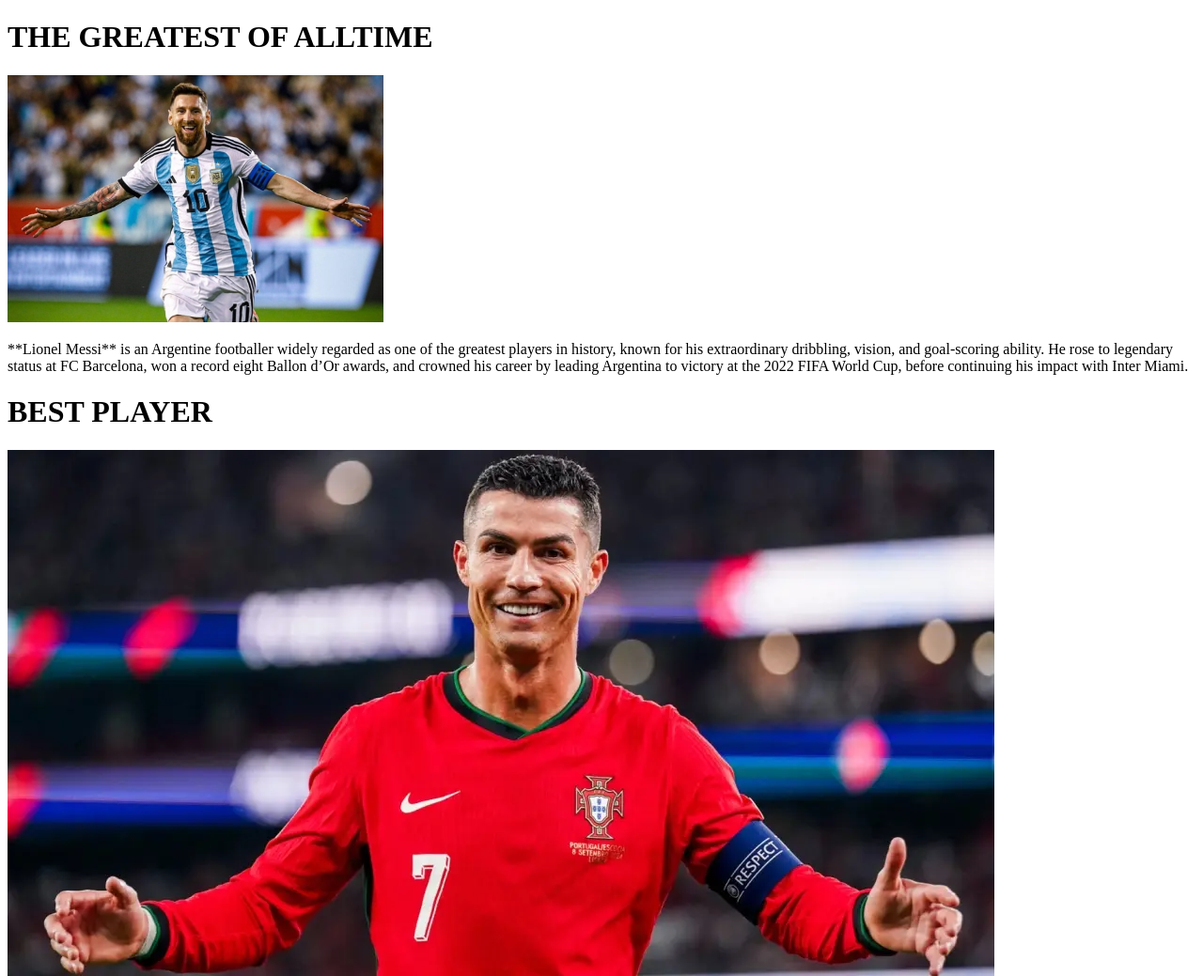
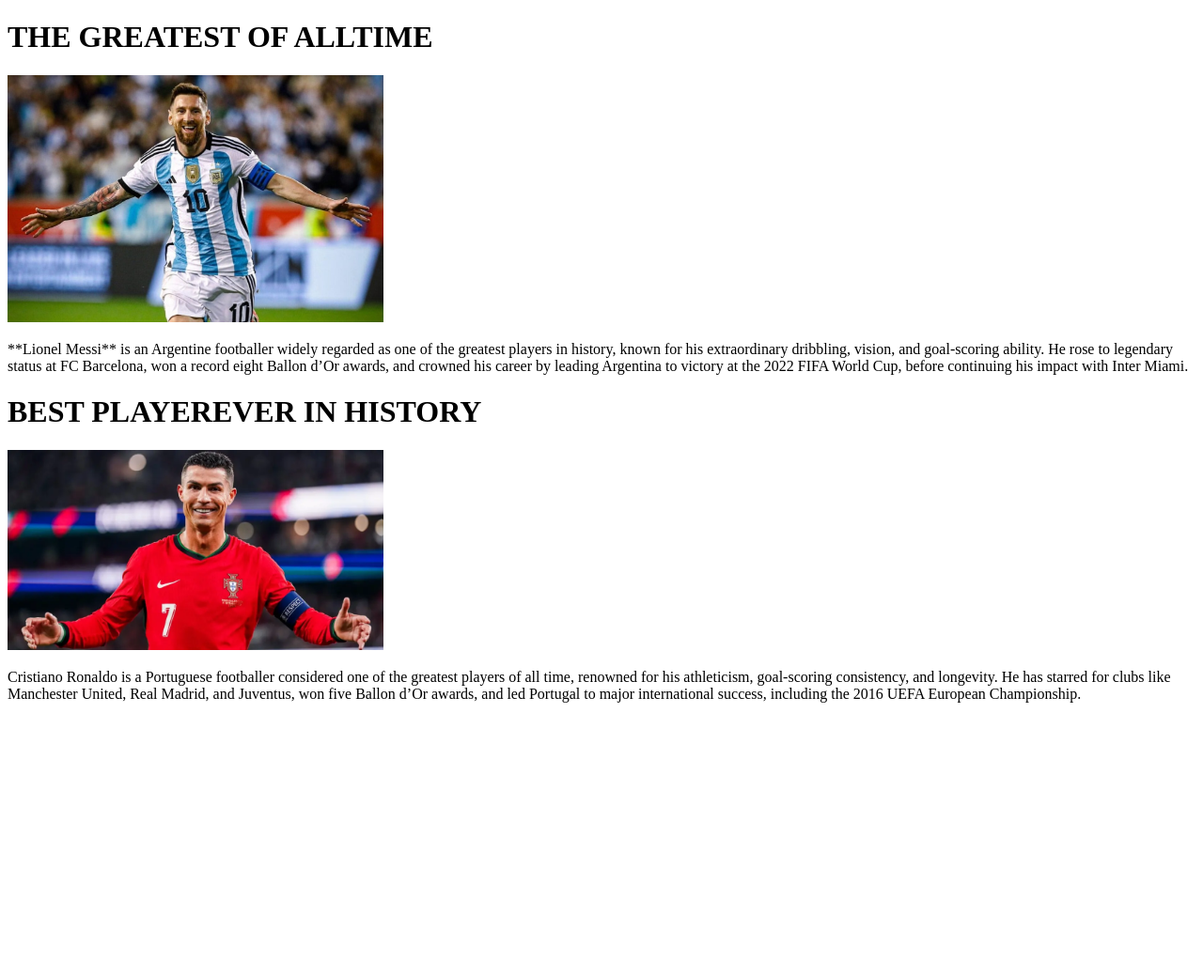
Before and after one commit to SAKTHIVEL2007-GIT/New-folder, a plain HTML site: page index.html in a window 1280 px wide. Shown: the top 1039 px of the page at 94% size. After the commit the page ends 800 px from the top, so only its background shows below. Drawn offline with Linux system fonts and the light colour scheme.

Commit message:
new added

```diff
--- a/index.html
+++ b/index.html
@@ -9,8 +9,8 @@
     <h1>THE GREATEST OF ALLTIME </h1>
     <img width="400px" src="messi.jpg" alt="">
     <p>**Lionel Messi** is an Argentine footballer widely regarded as one of the greatest players in history, known for his extraordinary dribbling, vision, and goal-scoring ability. He rose to legendary status at FC Barcelona, won a record eight Ballon d’Or awards, and crowned his career by leading Argentina to victory at the 2022 FIFA World Cup, before continuing his impact with Inter Miami.
-        <h1>BEST PLAYER </h1>
-        <img src="rolando.webp" alt="">
+        <h1>BEST PLAYEREVER IN HISTORY</h1>
+        <img width="400px" src="rolando.webp" alt="">
         <p> Cristiano Ronaldo is a Portuguese footballer considered one of the greatest players of all time, renowned for his athleticism, goal-scoring consistency, and longevity. He has starred for clubs like Manchester United, Real Madrid, and Juventus, won five Ballon d’Or awards, and led Portugal to major international success, including the 2016 UEFA European Championship.
  </p>
 </p>
```
